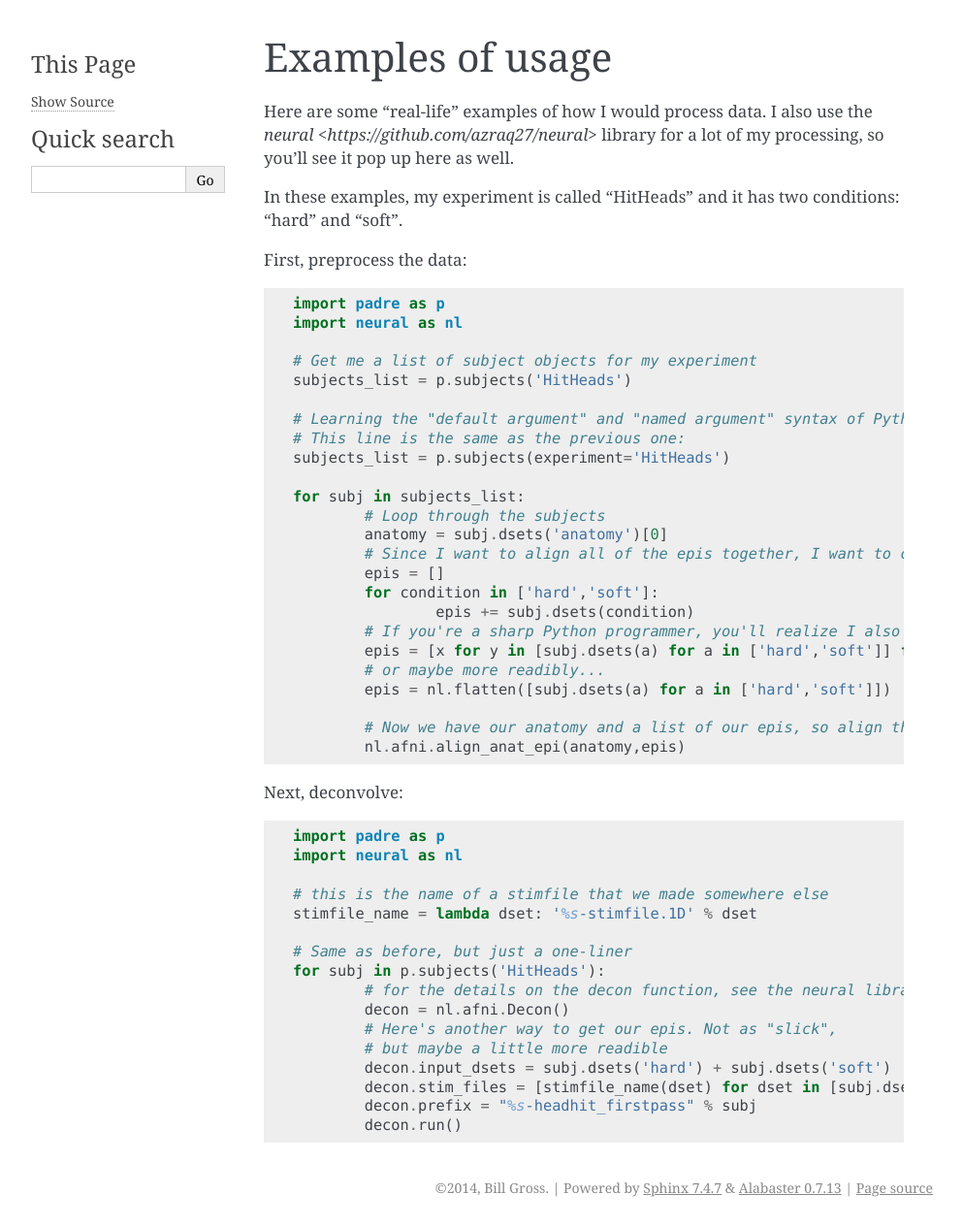
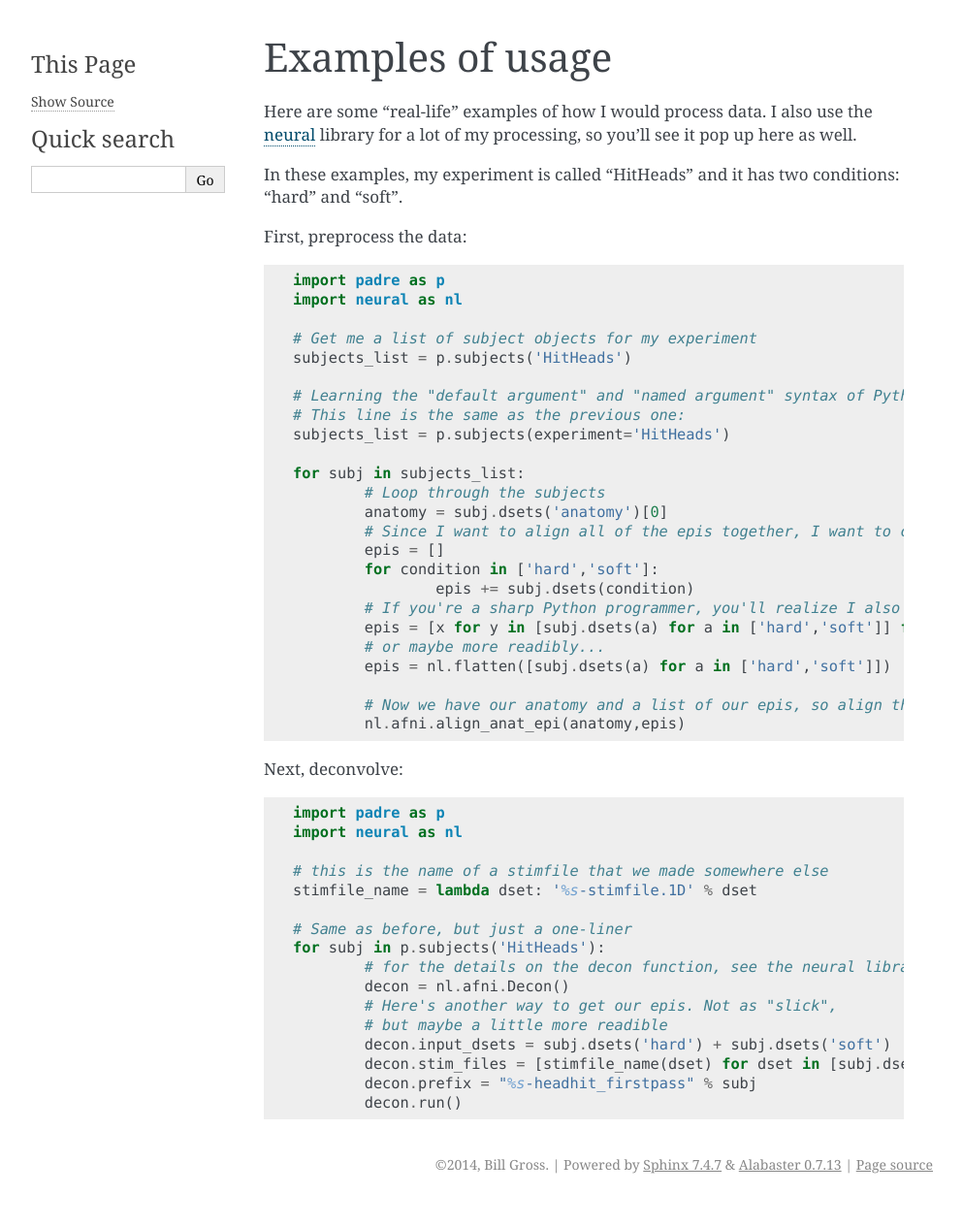
Before and after one commit to azraq27/padre, a Sphinx documentation site: the page built from docs/source/examples.rst, in a window 1280 px wide. Shown: the whole page at 97% size, without its empty margins (148-1141 px from the left). Built offline with Sphinx 7.4.7, drawn with Linux system fonts in a browser that asks for light colours; after the commit the page ends 1240 px from its top, so only the background shows below that.

Commit message:
updating docs

```diff
--- a/docs/source/examples.rst
+++ b/docs/source/examples.rst
@@ -1,7 +1,7 @@
 Examples of usage
 ===================
 
-Here are some "real-life" examples of how I would process data. I also use the `neural <https://github.com/azraq27/neural>` library
+Here are some "real-life" examples of how I would process data. I also use the `neural <https://github.com/azraq27/neural>`_ library
 for a lot of my processing, so you'll see it pop up here as well.
 
 In these examples, my experiment is called "HitHeads" and it has two conditions: "hard" and "soft".
--- a/docs/source/padre_buddy.py.rst
+++ b/docs/source/padre_buddy.py.rst
@@ -35,4 +35,4 @@ commands::
 :info:                get details on a single object
 :list:                retrieve a list of things
 :link:                create symbolic links in the current directory to
-                  datasets matching the given parameters
+                      datasets matching the given parameters
```
